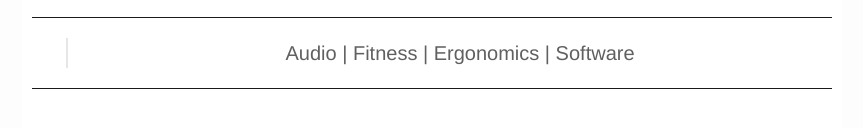
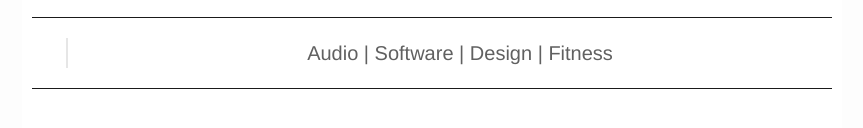
Before and after one commit to molleweide/molleweide.github.io, a plain HTML site: page index.html in a window 1280 px wide. Shown: the part 173-301 px from the top of the page, without its empty margins (208-1071 px from the left). Drawn offline with Linux system fonts and the light colour scheme.

Commit message:
update cv

```diff
--- a/index.html
+++ b/index.html
@@ -257,7 +257,7 @@ REMOVE UNNECESSARY?
 -->
 <hr />
 <blockquote>
-<p>Audio | Fitness | Ergonomics | Software</p>
+<p>Audio | Software | Design | Fitness</p>
 </blockquote>
 <hr />
 <h2 id="education">Education</h2>
```
